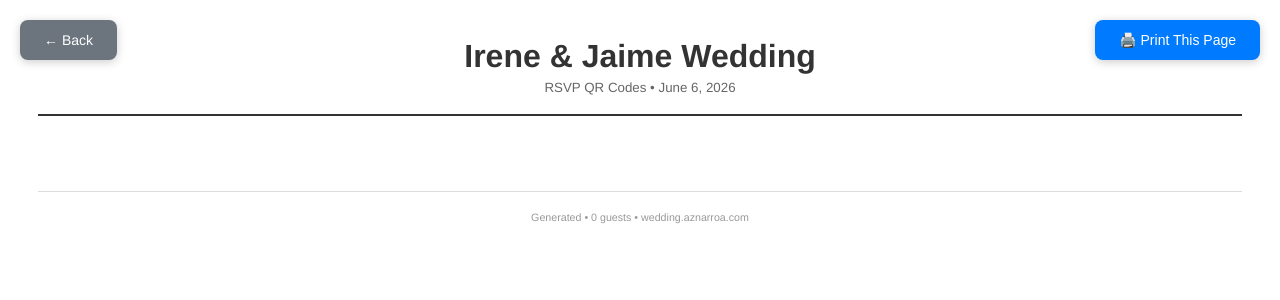
After one commit to jaimeaznar/website_wedding, a Flask app: template app/templates/admin/qr_printable.html in a window 1280 px wide. The commit adds this page. Shown: the top 300 px of the page. Run offline with Flask 3, Linux system fonts and the light colour scheme; the template is opened without the code that fills it, so the values that code supplies are empty; parts of the project's set-up code (start-up, migrations or seed data) failed here and were passed over.

Commit message:
adding qr

```diff
--- a/app/__init__.py
+++ b/app/__init__.py
@@ -89,6 +89,9 @@ def create_app(config_class=None):
     from app.routes.admin_airtable import bp as admin_airtable_bp
     app.register_blueprint(admin_airtable_bp)
 
+    from app.routes import admin_qr
+    app.register_blueprint(admin_qr.bp)
+
     # Register Cron blueprint (for scheduled reminders)
     from app.routes.cron import bp as cron_bp
     app.register_blueprint(cron_bp)
--- a/app/templates/admin/dashboard.html
+++ b/app/templates/admin/dashboard.html
@@ -108,6 +108,9 @@
             </a>
             <a href="{{ url_for('admin.transport_report') }}" class="btn btn-secondary btn-sm">
                 <i class="fas fa-bus me-2"></i>Transport Report
+            </a>
+            <a href="{{ url_for('admin_qr.qr_dashboard') }}" class="btn btn-info btn-sm">
+                <i class="fas fa-qrcode me-2"></i>QR Codes
             </a>
             <a href="{{ url_for('admin_airtable.airtable_dashboard') }}" class="btn btn-success btn-sm">
                 <i class="fab fa-whatsapp me-2"></i>Airtable & WhatsApp
--- /dev/null
+++ b/app/templates/admin/qr_printable.html
@@ -0,0 +1,178 @@
+{# app/templates/admin/qr_printable.html #}
+<!DOCTYPE html>
+<html lang="en">
+<head>
+    <meta charset="UTF-8">
+    <meta name="viewport" content="width=device-width, initial-scale=1.0">
+    <title>QR Codes - Printable Sheet</title>
+    <style>
+        * {
+            margin: 0;
+            padding: 0;
+            box-sizing: border-box;
+        }
+
+        body {
+            font-family: 'Helvetica Neue', Arial, sans-serif;
+            background: white;
+            padding: 10mm;
+        }
+
+        .header {
+            text-align: center;
+            margin-bottom: 10mm;
+            padding-bottom: 5mm;
+            border-bottom: 2px solid #333;
+        }
+
+        .header h1 {
+            font-size: 24pt;
+            color: #333;
+            margin-bottom: 5px;
+        }
+
+        .header p {
+            font-size: 10pt;
+            color: #666;
+        }
+
+        .qr-grid {
+            display: grid;
+            grid-template-columns: repeat(3, 1fr);
+            gap: 8mm;
+            page-break-inside: auto;
+        }
+
+        .qr-item {
+            border: 1px solid #ddd;
+            border-radius: 4mm;
+            padding: 5mm;
+            text-align: center;
+            page-break-inside: avoid;
+            background: #fafafa;
+        }
+
+        .qr-item img {
+            width: 35mm;
+            height: 35mm;
+            margin-bottom: 3mm;
+        }
+
+        .qr-item .name {
+            font-size: 10pt;
+            font-weight: bold;
+            color: #333;
+            margin-bottom: 2mm;
+            word-wrap: break-word;
+        }
+
+        .qr-item .instruction {
+            font-size: 7pt;
+            color: #888;
+        }
+
+        .footer {
+            margin-top: 10mm;
+            padding-top: 5mm;
+            border-top: 1px solid #ddd;
+            text-align: center;
+            font-size: 8pt;
+            color: #999;
+        }
+
+        /* Print styles */
+        @media print {
+            body {
+                padding: 5mm;
+            }
+
+            .no-print {
+                display: none !important;
+            }
+
+            .qr-grid {
+                gap: 5mm;
+            }
+
+            .qr-item {
+                border: 1px solid #ccc;
+            }
+        }
+
+        /* Print button */
+        .print-btn {
+            position: fixed;
+            top: 20px;
+            right: 20px;
+            background: #007bff;
+            color: white;
+            border: none;
+            padding: 12px 24px;
+            font-size: 14px;
+            border-radius: 8px;
+            cursor: pointer;
+            box-shadow: 0 2px 10px rgba(0,0,0,0.2);
+            z-index: 1000;
+        }
+
+        .print-btn:hover {
+            background: #0056b3;
+        }
+
+        .back-btn {
+            position: fixed;
+            top: 20px;
+            left: 20px;
+            background: #6c757d;
+            color: white;
+            border: none;
+            padding: 12px 24px;
+            font-size: 14px;
+            border-radius: 8px;
+            cursor: pointer;
+            text-decoration: none;
+            box-shadow: 0 2px 10px rgba(0,0,0,0.2);
+            z-index: 1000;
+        }
+
+        .back-btn:hover {
+            background: #545b62;
+            color: white;
+        }
+    </style>
+</head>
+<body>
+    <!-- Action Buttons (hidden in print) -->
+    <a href="{{ url_for('admin_qr.qr_dashboard') }}" class="back-btn no-print">
+        ← Back
+    </a>
+    <button onclick="window.print()" class="print-btn no-print">
+        🖨️ Print This Page
+    </button>
+
+    <!-- Header -->
+    <div class="header">
+        <h1>Irene & Jaime Wedding</h1>
+        <p>RSVP QR Codes • June 6, 2026</p>
+    </div>
+
+    <!-- QR Code Grid -->
+    <div class="qr-grid">
+        {% for guest in guests %}
+        <div class="qr-item">
+            <img src="{{ url_for('admin_qr.preview_qr', guest_id=guest.id) }}"
+                 alt="QR for {{ guest.name }}">
+            <div class="name">{{ guest.name }}</div>
+            <div class="instruction">Scan to RSVP</div>
+        </div>
+        {% endfor %}
+    </div>
+
+    <!-- Footer -->
+    <div class="footer">
+        Generated {{ now().strftime('%Y-%m-%d %H:%M') if now is defined else '' }} •
+        {{ guests|length }} guests •
+        wedding.aznarroa.com
+    </div>
+</body>
+</html>
--- a/requirements.txt
+++ b/requirements.txt
@@ -27,3 +27,5 @@ pyairtable==2.3.3
 twilio==9.0.0
 
 gunicorn==21.2.0
+
+qrcode[pil]==7.4.2
```
Also changed, not shown: app/routes/admin_qr.py (added, +203 -0 lines), app/templates/admin/qr_dashboard.html (added, +113 -0 lines).
